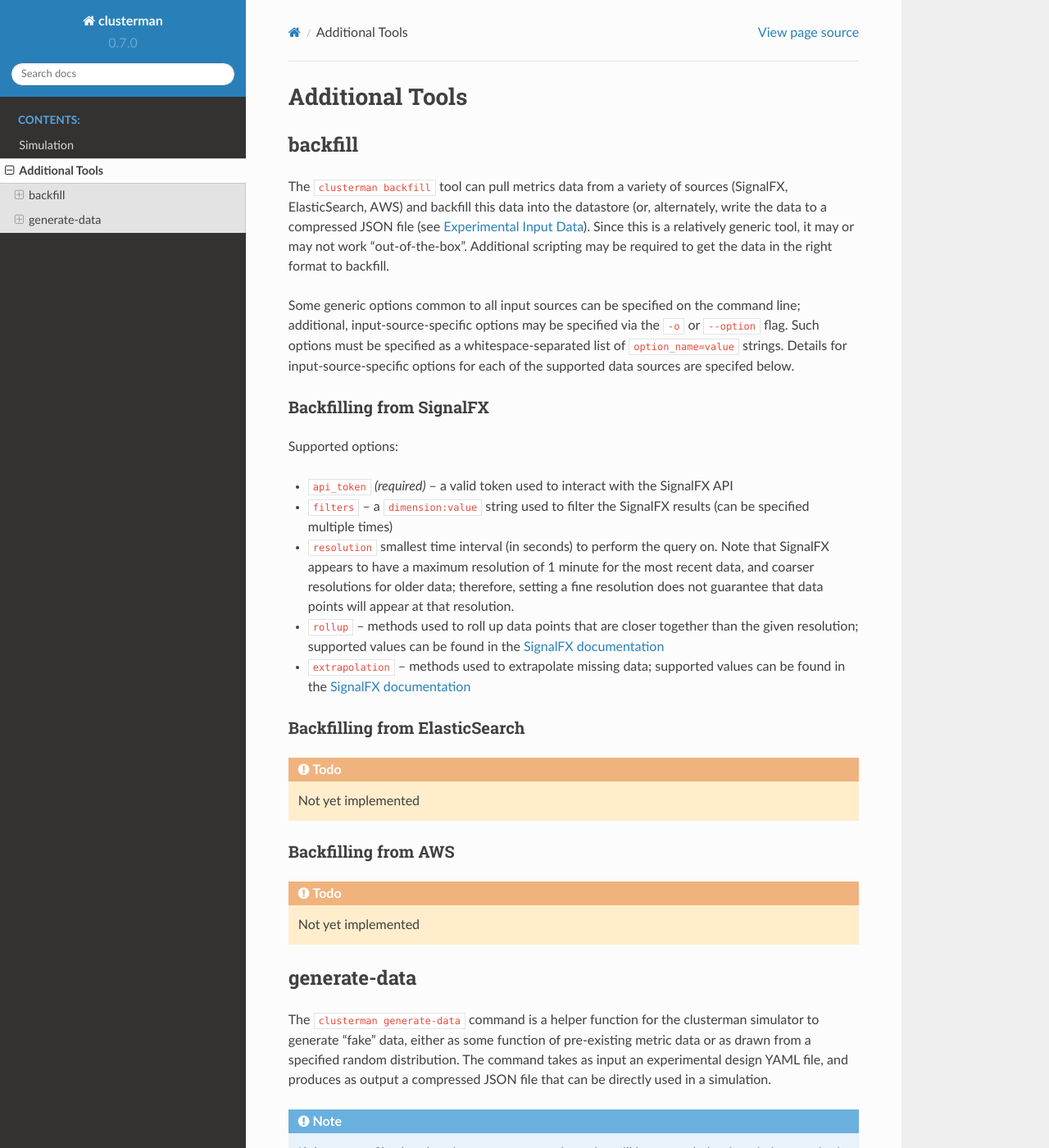
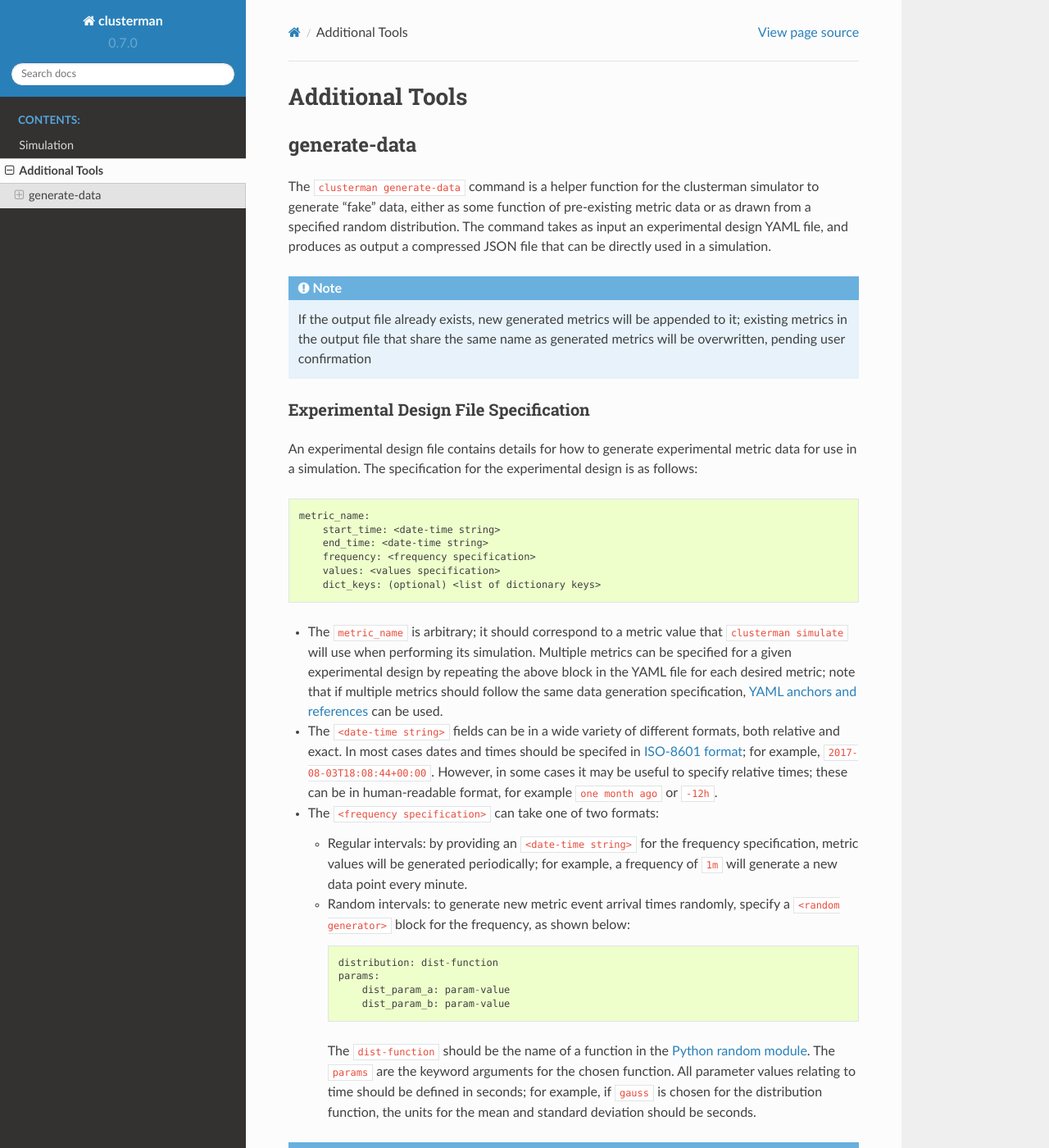
Before and after one commit to Yelp/clusterman, a Sphinx documentation site: the page built from docs/source/tools.rst, in a window 1280 px wide and 1400 px high. Shown: the whole window at 82% size. Built offline with Sphinx 7.4.7 and the Read the Docs theme 2.0.0, drawn with Linux system fonts in a browser that asks for light colours; some of the changed text lies outside the part shown.

Commit message:
fix up generate data docs

```diff
--- a/docs/source/simulator.rst
+++ b/docs/source/simulator.rst
@@ -9,11 +11,50 @@
 the JSON schema is as follows::
 
     {
-        'metric_name_1': {
-            '__timeseries__': [[<date-time-string>, value], [<date-time-string>, value], ...]
-        },
-        'metric_name_2': {
-            '__timeseries__': [[<date-time-string>, value], [<date-time-string>, value], ...]
+        'metric_name_1': [
+            [<date-time-string>, value],
+            [<date-time-string>, value],
+            ...
+        ],
+        'metric_name_2': [
+            [<date-time-string>, value],
+            [<date-time-string>, value],
+            ...
         },
         ...
     }
+
+.. _dict_data_fmt:
+
+Optional Multi-valued Timeseries Data
+~~~~~~~~~~~~~~~~~~~~~~~~~~~~~~~~~~~~~
+
+Some timeseries data needs to have multiple y-values per timestamp.  The metrics data file can optionally accept
+timeseries in a dictionary with the dictionary keys corresponding to the names of the individual timeseries.  For
+example::
+
+    {
+        'metric_a': [
+            [
+                <date-time-string>,
+                {
+                  'key1': value,
+                  'key2': value
+                }
+            ],
+            [
+                <date-time-string>,
+                {
+                  'key3': value
+                }
+            ],
+            [
+                <date-time-string>,
+                {
+                  'key1': value,
+                  'key2': value,
+                  'key3': value
+                }
+            ]
+        ]
+    }
--- a/docs/source/tools.rst
+++ b/docs/source/tools.rst
@@ -1,41 +1,5 @@
 Additional Tools
 ================
-
-backfill
---------
-
-The ``clusterman backfill`` tool can pull metrics data from a variety of sources (SignalFX, ElasticSearch, AWS) and
-backfill this data into the datastore (or, alternately, write the data to a compressed JSON file (see :ref:`Experimental
-Input Data`).  Since this is a relatively generic tool, it may or may not work "out-of-the-box".  Additional scripting
-may be required to get the data in the right format to backfill.
-
-Some generic options common to all input sources can be specified on the command line; additional, input-source-specific
-options may be specified via the ``-o`` or ``--option`` flag.  Such options must be specified as a whitespace-separated
-list of ``option_name=value`` strings.  Details for input-source-specific options for each of the supported data sources
-are specifed below.
-
-Backfilling from SignalFX
-~~~~~~~~~~~~~~~~~~~~~~~~~
-
-Supported options:
-
-* ``api_token`` *(required)* -- a valid token used to interact with the SignalFX API
-* ``filters`` -- a ``dimension:value`` string used to filter the SignalFX results (can be specified multiple times)
-* ``resolution`` smallest time interval (in seconds) to perform the query on.  Note that SignalFX appears to have a
-  maximum resolution of 1 minute for the most recent data, and coarser resolutions for older data; therefore, setting a
-  fine resolution does not guarantee that data points will appear at that resolution.
-* ``rollup`` -- methods used to roll up data points that are closer together than the given resolution; supported values
-  can be found in the `SignalFX documentation <https://developers.signalfx.com/v2/reference#data>`_
-* ``extrapolation`` -- methods used to extrapolate missing data; supported values can be found in the `SignalFX
-  documentation`_
-
-Backfilling from ElasticSearch
-~~~~~~~~~~~~~~~~~~~~~~~~~~~~~~
-.. todo:: Not yet implemented
-
-Backfilling from AWS
-~~~~~~~~~~~~~~~~~~~~
-.. todo:: Not yet implemented
 
 generate-data
 -------------
@@ -53,13 +17,16 @@
 ~~~~~~~~~~~~~~~~~~~~~~~~~~~~~~~~~~~~~~
 
 An experimental design file contains details for how to generate experimental metric data for use in a simulation.  The
-specification for the experimental design is as follows::
+specification for the experimental design is as follows:
+
+.. code-block:: text
 
     metric_name:
         start_time: <date-time string>
         end_time: <date-time string>
         frequency: <frequency specification>
         values: <values specification>
+        dict_keys: (optional) <list of dictionary keys>
 
 * The ``metric_name`` is arbitrary; it should correspond to a metric value that ``clusterman simulate`` will use when
   performing its simulation.  Multiple metrics can be specified for a given experimental design by repeating the above
@@ -80,8 +47,8 @@
 
         distribution: dist-function
         params:
-            dist-param-a: param-value
-            dist-param-b: param-value
+            dist_param_a: param-value
+            dist_param_b: param-value
 
     The ``dist-function`` should be the name of a function in the `Python random module
     <https://docs.python.org/3/library/random.html#>`_.  The ``params`` are the keyword arguments for the chosen
@@ -100,12 +67,22 @@
 
 .. todo:: Currently you can only create a constant function, i.e., the metric value is always constant
 
+* The ``dict_keys`` field takes a list of strings which are used to generate a single timeseries with (potentially)
+  multiple data points per time value.  For example, given the following ``dict_keys`` configuration::
+
+    metric_a:
+        dict_keys:
+            - key1
+            - key2
+            - key3
+
+  the resulting generated data for ``metric_a`` might look something like the example in :ref:`dict_data_fmt` format.
 
 Output Format
 ~~~~~~~~~~~~~
 
 The ``generate-data`` command produces a compressed JSON containing the generated metric data.  The format for this file
-is identical to the simulator's :ref:`Experimental Input Data` format.
+is identical to the simulator's :ref:`input_data_fmt` format.
 
 
 Sample Usage
```
Also changed, not shown: other parts of docs/source/simulator.rst (+2 -0 lines), 2 other files.
